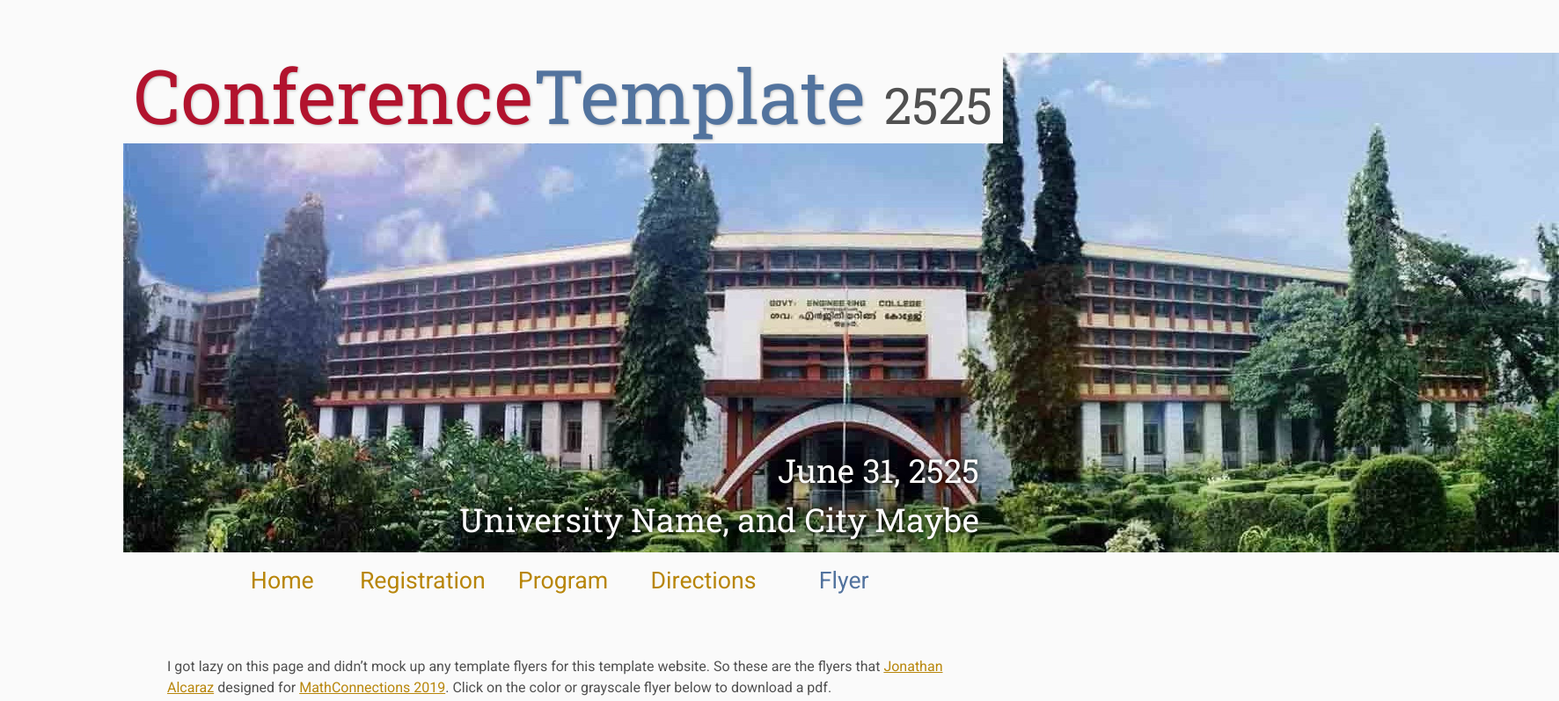
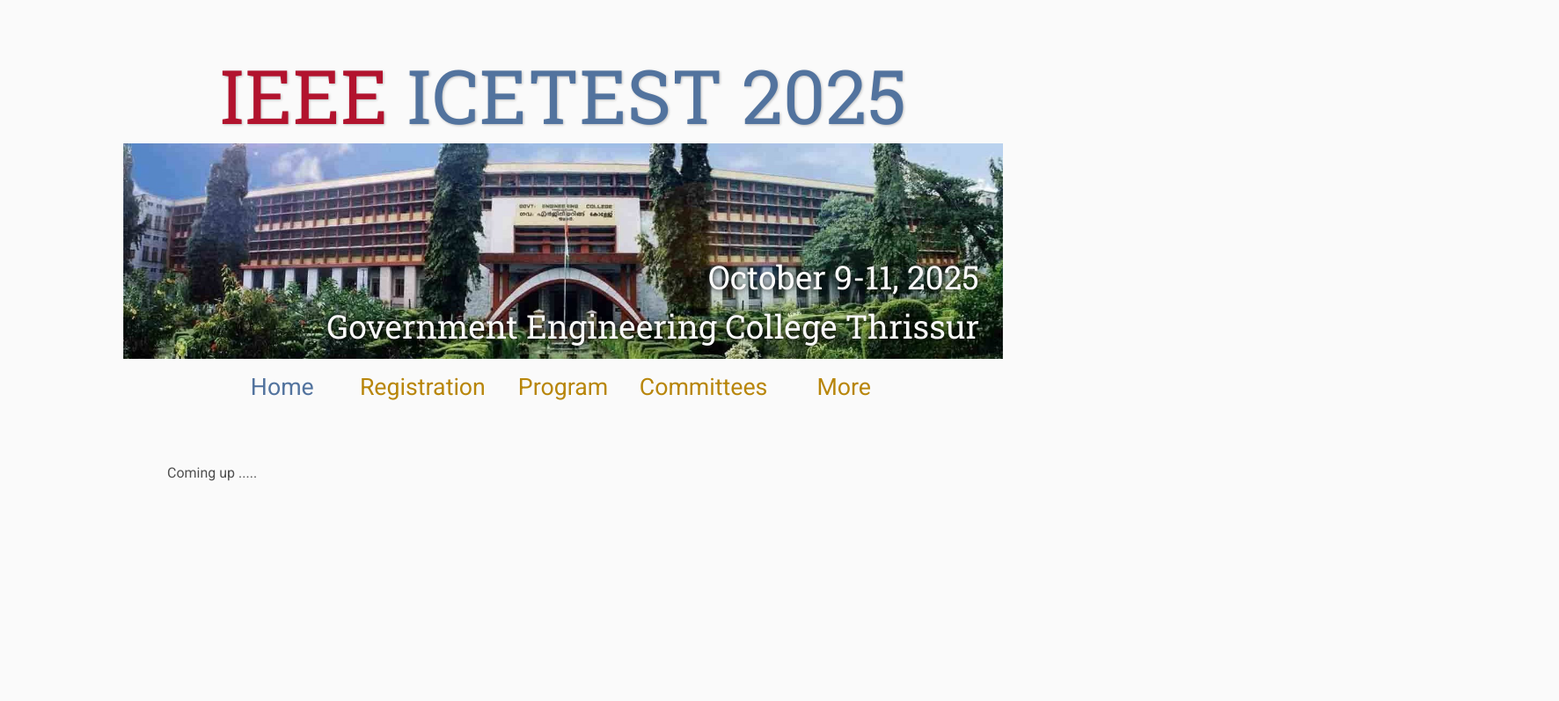
Before and after one commit to icetest2025/icetest2025.github.io, a plain HTML site: page flyer/index.html in a window 1280 px wide. Shown: the top 797 px of the page at 88% size, 1772 px wide, since content can reach past the window. Drawn offline with Linux system fonts and the light colour scheme; files that its build step writes are made by us from their sources.

Commit message:
Update index.html

```diff
--- a/flyer/index.html
+++ b/flyer/index.html
@@ -1,6 +1,6 @@
 <!DOCTYPE html>
 <html lang='en'>
-
+<!--  More page -->
 <head>
     <base href="..">
     <link rel="shortcut icon" type="image/png" href="assets/favicon.png"/>
@@ -15,19 +15,19 @@
 <body>
 
     <div class="banner">
-        <img src="assets/banner.jpg" alt="Conference Template Banner">
+        <img src="assets/banner.jpg" alt="Conference Template Banner" width="1000cm">
         <div class="top-left">
-            <span class="title1">Conference</span><span class="title2">Template</span> <span class="year">2525</span>
+            <span class="title1">IEEE</span><span class="title2"> ICETEST 2025</span>  <!-- <span class="year">2025</span> -->
         </div>
         <div class="bottom-right">
-            June 31, 2525 <br> University Name, and City Maybe
+            October 9-11, 2025 <br> Government Engineering College Thrissur
         </div>
     </div>
 
     <table class="navigation">
         <tr>
             <td class="navigation">
-                <a title="Conference Home Page" href=".">Home</a>
+                <a class="current" title="Conference Home Page" href=".">Home</a>
             </td>
             <td class="navigation">
                 <a title="Register for the Conference" href="registration">Registration</a>
@@ -36,10 +36,10 @@
                 <a title="Conference Program" href="program">Program</a>
             </td>
             <td class="navigation">
-                <a title="Directions to the Conference" href="directions">Directions</a>
+                <a title="Committees" href="directions">Committees</a>
             </td>
             <td class="navigation">
-                <a class="current" title="Conference Flyer" href="flyer">Flyer</a>
+                <a title="More" href="flyer">More</a>
             </td>
         </tr>
     </table>
@@ -47,12 +47,9 @@
     <br>
 
     <p>
-        I got lazy on this page and didn&rsquo;t mock up any template flyers for this template website.
-        So these are the flyers that <a target="_blank" href="https://math.jonathanalcaraz.com/">Jonathan Alcaraz</a>
-        designed for <a target="_blank" href="http://math.ucr.edu/~mathconn/">MathConnections 2019</a>.
-        Click on the color or grayscale flyer below to download a pdf.
+        Coming up .....
     </p>
-
+    <!--
     <table class="flyers">
         <tr>
             <td class="flyer">
@@ -72,6 +69,6 @@
         &copy; Conference Organizers
         &nbsp;|&nbsp; Design by <a href="https://github.com/mikepierce">Mike Pierce</a>
     </footer>
-
+ -->
 </body>
 </html>
```
